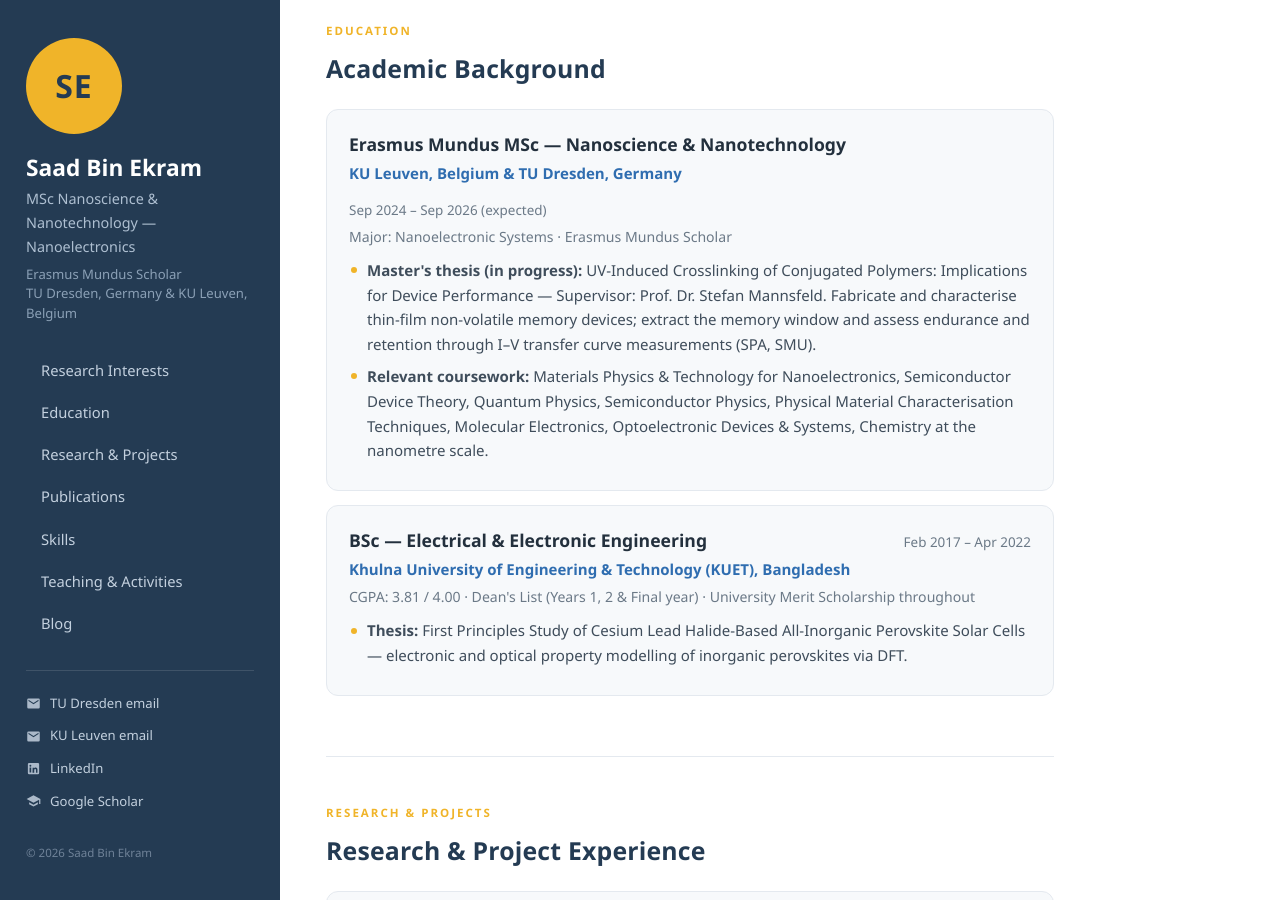
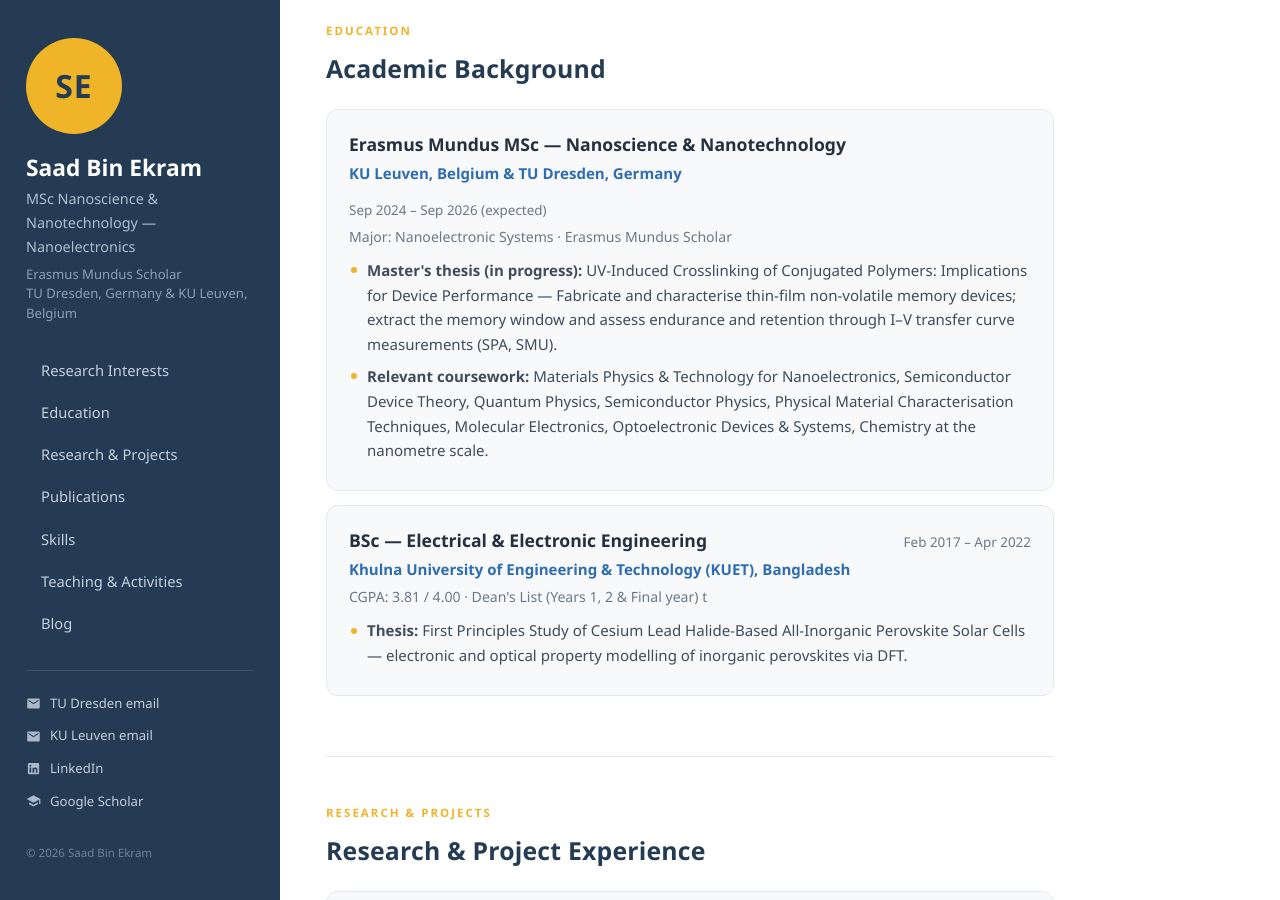
Before and after one commit to saadbekram/saadbekram.github.io, a Jekyll site: the page index.html, which Jekyll copies as it is, in a window 1280 px wide and 900 px high, scrolled down 560 px. Built offline with Jekyll 4.4.1, drawn with Linux system fonts in a browser that asks for light colours.

Commit message:
Update thesis description and correct CGPA typo
Removed supervisor mention from thesis description and fixed a typo in CGPA line.

```diff
--- a/index.html
+++ b/index.html
@@ -184,7 +184,7 @@
       </div>
       <div class="meta">Major: Nanoelectronic Systems · Erasmus Mundus Scholar</div>
       <ul>
-        <li><b>Master's thesis (in progress):</b> UV-Induced Crosslinking of Conjugated Polymers: Implications for Device Performance — Supervisor: Prof. Dr. Stefan Mannsfeld. Fabricate and characterise thin-film non-volatile memory devices; extract the memory window and assess endurance and retention through I–V transfer curve measurements (SPA, SMU).</li>
+        <li><b>Master's thesis (in progress):</b> UV-Induced Crosslinking of Conjugated Polymers: Implications for Device Performance — Fabricate and characterise thin-film non-volatile memory devices; extract the memory window and assess endurance and retention through I–V transfer curve measurements (SPA, SMU).</li>
         <li><b>Relevant coursework:</b> Materials Physics &amp; Technology for Nanoelectronics, Semiconductor Device Theory, Quantum Physics, Semiconductor Physics, Physical Material Characterisation Techniques, Molecular Electronics, Optoelectronic Devices &amp; Systems, Chemistry at the nanometre scale.</li>
       </ul>
     </div>
@@ -197,7 +197,7 @@
         </div>
         <div class="when">Feb 2017 – Apr 2022</div>
       </div>
-      <div class="meta">CGPA: 3.81 / 4.00 · Dean's List (Years 1, 2 &amp; Final year) · University Merit Scholarship throughout</div>
+      <div class="meta">CGPA: 3.81 / 4.00 · Dean's List (Years 1, 2 &amp; Final year) t</div>
       <ul>
         <li><b>Thesis:</b> First Principles Study of Cesium Lead Halide-Based All-Inorganic Perovskite Solar Cells — electronic and optical property modelling of inorganic perovskites via DFT.</li>
       </ul>
```
